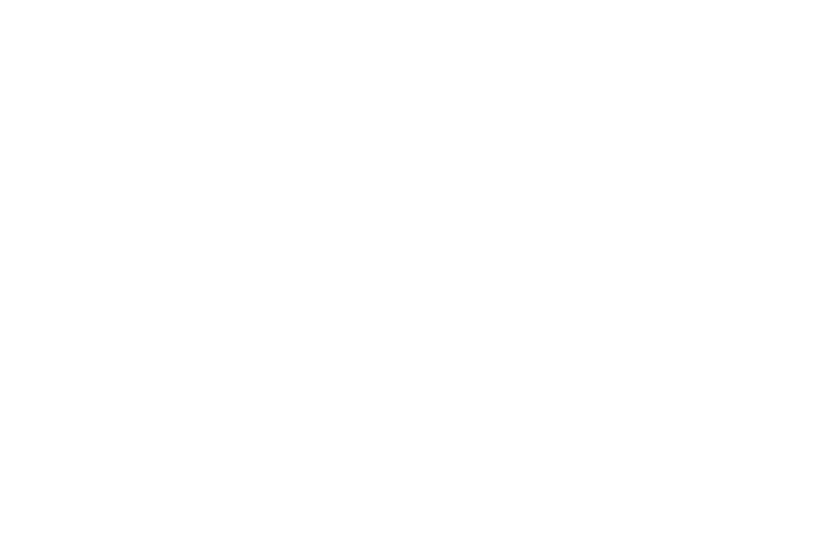
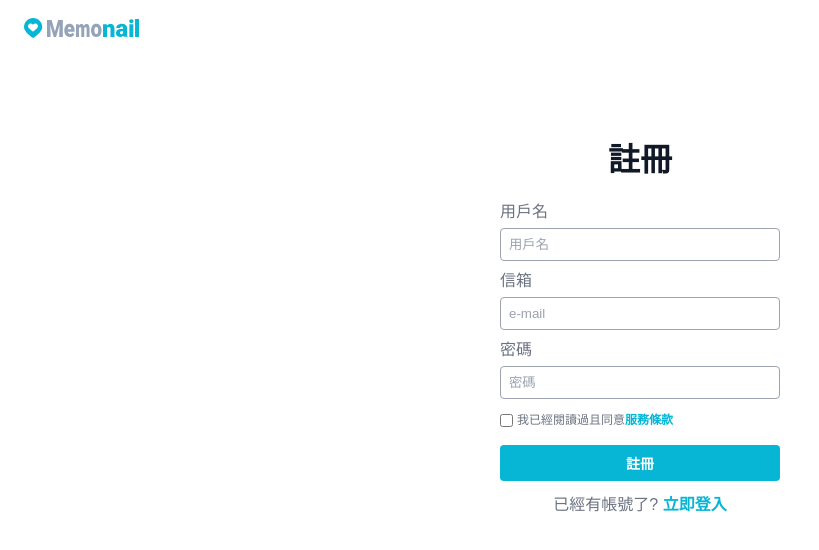
Before and after one commit to miyenChen/memonail, a React (Vite) app: page /user/register in a window 1280 px wide. Before the commit this address had no page. Shown: the top 550 px of the page, without its empty margins (0-819 px from the left). Built offline with nearby package versions, Linux system fonts and the light colour scheme.

Commit message:
refactor: Extracted common styles for login and register, adjusted URL paths

```diff
--- a/src/App.jsx
+++ b/src/App.jsx
@@ -10,6 +10,7 @@
 import Login from './pages/Login';
 import Profile from './features/setting/Profile';
 import Account from './features/setting/Account';
+import AuthLayout from './pages/AuthLayout';
 
 function App() {
     return (
@@ -18,8 +19,11 @@
             <BrowserRouter>
                 <Routes>
                     <Route index element={<Intro />} />
-                    <Route path="register" element={<Register />} />
-                    <Route path="login" element={<Login />} />
+                    <Route path="user" element={<AuthLayout />}>
+                        <Route index element={<Navigate to="/" replace />} />
+                        <Route path="register" element={<Register />} />
+                        <Route path="login" element={<Login />} />
+                    </Route>
                     <Route path="/" element={<Layout />}>
                         <Route path="home" element={<Home />} />
                         <Route path="itinerary" element={<Itinerary />} />
--- a/src/features/auth/Terms.jsx
+++ b/src/features/auth/Terms.jsx
@@ -4,6 +4,7 @@
 function Terms() {
     const [content, setContent] = useState('');
 
+    // markdown檔案位置
     const md = '/terms.md';
     useEffect(() => {
         fetch(md)
--- /dev/null
+++ b/src/pages/AuthLayout.jsx
@@ -0,0 +1,40 @@
+import { Outlet } from 'react-router-dom';
+import styled from 'styled-components';
+import Header from '../ui/Header';
+
+const StyledAuth = styled.div`
+    display: flex;
+    flex-direction: column;
+    height: 100dvh;
+
+    & main {
+        display: flex;
+        flex-direction: column;
+        align-items: center;
+        width: min(21rem, 100%);
+        margin: 4rem auto;
+        padding: 1rem;
+
+        & button {
+            margin-top: 0.5rem;
+        }
+        & a {
+            color: var(--color-cyan-500);
+            font-weight: 700;
+
+            &:hover {
+                text-decoration: underline;
+                text-underline-offset: 0.25rem;
+            }
+        }
+    }
+`;
+function AuthLayout() {
+    return (
+        <StyledAuth>
+            <Header />
+            {<Outlet />}
+        </StyledAuth>
+    );
+}
+export default AuthLayout;
--- a/src/pages/Intro.jsx
+++ b/src/pages/Intro.jsx
@@ -84,8 +84,8 @@
         <>
             <Header>
                 <Nav>
-                    <Link to="register">註冊</Link>
-                    <Link to="login">
+                    <Link to="user/register">註冊</Link>
+                    <Link to="user/login">
                         <Button>登入帳號</Button>
                     </Link>
                 </Nav>
--- a/src/pages/Login.jsx
+++ b/src/pages/Login.jsx
@@ -1,32 +1,11 @@
 import { useState } from 'react';
 import { Link } from 'react-router-dom';
-import styled from 'styled-components';
-import Header from '../ui/Header';
 import Button from '../ui/Button';
 import Form from '../ui/Form';
 import InputGroup from '../ui/InputGroup';
 import Input from '../ui/Input';
+import Dialog from '../ui/Dialog';
 
-const StyledAuth = styled.div`
-    display: flex;
-    flex-direction: column;
-    height: 100dvh;
-
-    & main {
-        display: flex;
-        flex-grow: 1;
-        flex-direction: column;
-        align-items: center;
-        justify-content: center;
-        padding: 1rem;
-        gap: 1rem;
-
-        & a {
-            color: var(--color-cyan-500);
-            font-weight: 700;
-        }
-    }
-`;
 function Login() {
     const [email, setEmail] = useState('');
     const [password, setPassword] = useState('');
@@ -34,8 +13,6 @@
         e.preventDefault();
     }
     return (
-        <StyledAuth>
-            <Header />
         <main>
             <h1>登入</h1>
             <Form onSubmit={handleSubmit}>
@@ -62,10 +39,9 @@
                 <Button>登入</Button>
             </Form>
             <p>
-                    還不是會員嗎? <Link to="/register">立即註冊</Link>
+                還不是會員嗎? <Link to="/user/register">立即註冊</Link>
             </p>
         </main>
-        </StyledAuth>
     );
 }
 export default Login;
--- a/src/pages/Register.jsx
+++ b/src/pages/Register.jsx
@@ -1,46 +1,53 @@
 import { useState } from 'react';
 import { Link } from 'react-router-dom';
 import styled from 'styled-components';
-import Header from '../ui/Header';
+import Terms from '../features/auth/Terms';
 import Button from '../ui/Button';
 import Form from '../ui/Form';
 import InputGroup from '../ui/InputGroup';
 import Input from '../ui/Input';
 import Checkbox from '../ui/Checkbox';
+import Dialog from '../ui/Dialog';
+import Alert from '../ui/Alert';
 
-const StyledAuth = styled.div`
-    display: flex;
-    flex-direction: column;
-    height: 100dvh;
-
-    & main {
-        display: flex;
-        flex-grow: 1;
-        flex-direction: column;
-        align-items: center;
-        justify-content: center;
-        padding: 1rem;
-        gap: 1rem;
-
-        & a {
+const Span = styled.span`
     color: var(--color-cyan-500);
     font-weight: 700;
+
+    &:hover {
+        text-decoration: underline;
+        text-underline-offset: 0.25rem;
+    }
+`;
+const TermsText = styled.div`
+    margin: 1.5rem 0.5rem;
+    font-size: 0.75em;
+    height: 50vh;
+    overflow: auto;
+    & h1,
+    h2,
+    h3 {
+        &:not(:first-child) {
+            margin-top: 0.75rem;
         }
     }
 `;
+
 function Register() {
     const [username, setUsername] = useState('');
     const [email, setEmail] = useState('');
     const [password, setPassword] = useState('');
+    const [errorMsg, seterrorMsg] = useState('');
+    const [openTerms, setOpenTerms] = useState(false);
+
     function handleSubmit(e) {
         e.preventDefault();
     }
     return (
-        <StyledAuth>
-            <Header />
         <main>
-                <h1>登入</h1>
+            <h1>註冊</h1>
             <Form onSubmit={handleSubmit}>
+                {errorMsg && <Alert>{errorMsg}</Alert>}
                 <InputGroup>
                     <label htmlFor="username">用戶名</label>
                     <Input
@@ -71,16 +78,26 @@
                         placeholder="密碼"
                     />
                 </InputGroup>
-                    <Checkbox>
-                        我已經閱讀過且同意<a href="">服務條款</a>
+                <Checkbox id="terms">
+                    我已經閱讀過且同意
+                    <Span
+                        onClick={() => {
+                            setOpenTerms(true);
+                        }}>
+                        服務條款
+                    </Span>
                 </Checkbox>
-                    <Button>登入</Button>
+                <Button>註冊</Button>
             </Form>
             <p>
-                    已經有帳號了? <Link to="/login">立即登入</Link>
+                已經有帳號了? <Link to="/user/login">立即登入</Link>
             </p>
+            <Dialog isOpened={openTerms} onClose={setOpenTerms}>
+                <TermsText>
+                    <Terms />
+                </TermsText>
+            </Dialog>
         </main>
-        </StyledAuth>
     );
 }
 export default Register;
--- a/src/ui/Checkbox.jsx
+++ b/src/ui/Checkbox.jsx
@@ -3,16 +3,11 @@
 const StyledCheckbox = styled.div`
     display: flex;
     align-items: center;
+    margin: 0.5rem 0;
     gap: 0.25rem;
 
     & label {
         font-size: 0.75rem;
-    }
-    & input {
-        height: 1rem;
-        width: 1rem;
-        transform-origin: 0;
-        accent-color: var(--color-gray-600);
     }
 `;
 function Checkbox({ checked, onChange, disabled = false, id, children }) {
```
Lines whose indentation alone changed are shown as unchanged.
